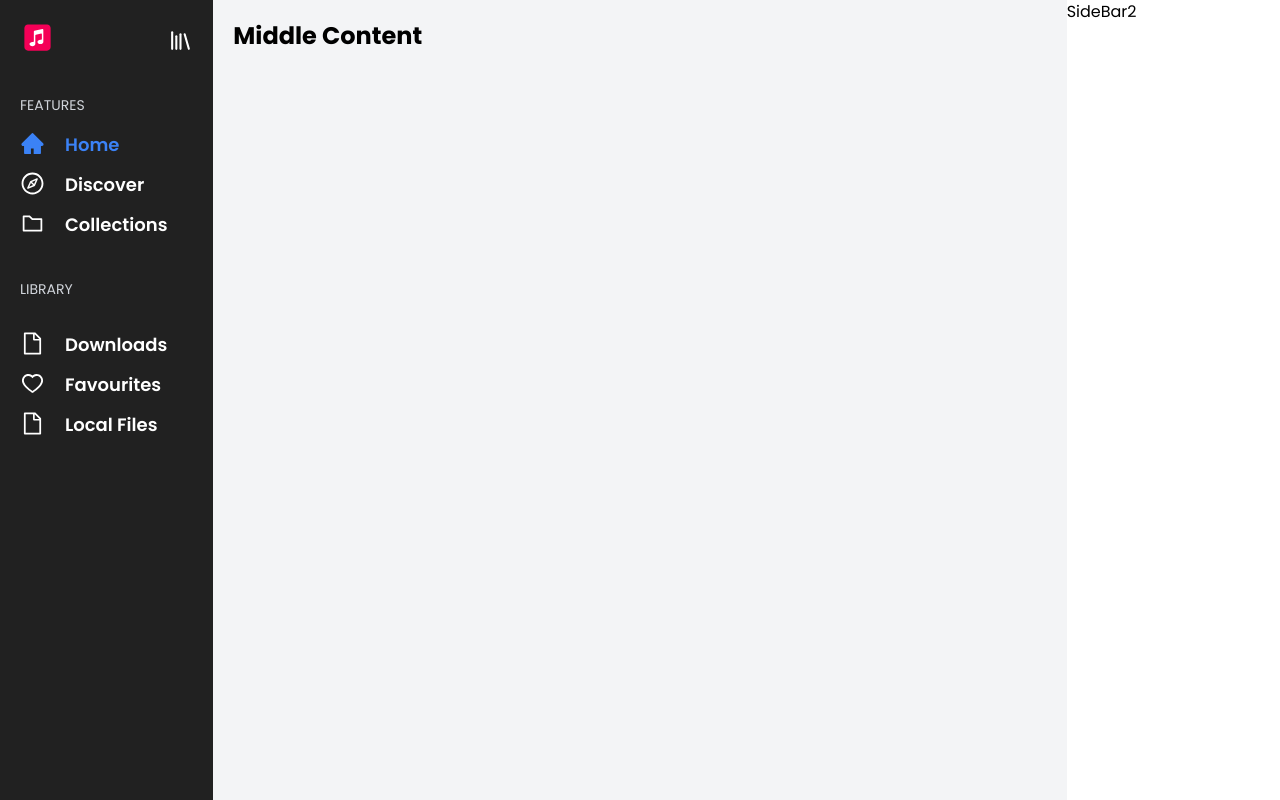
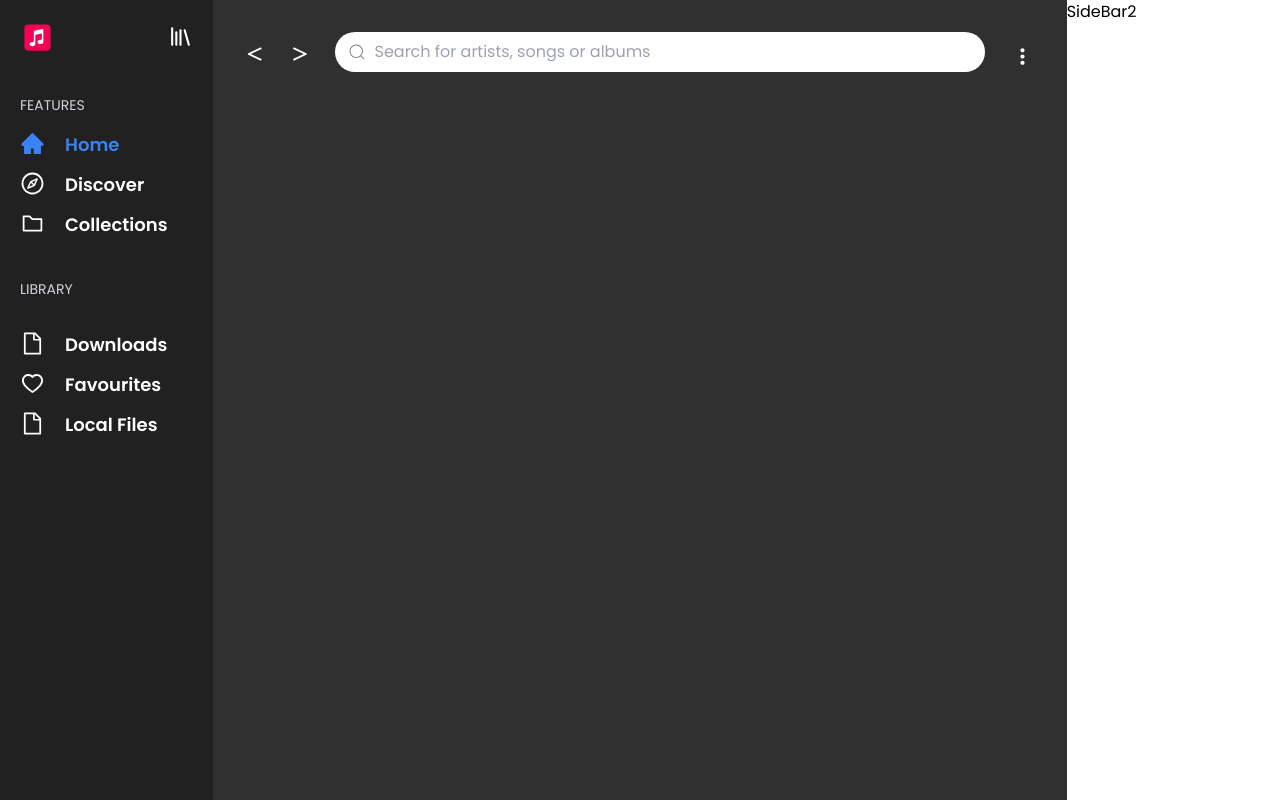
Before and after one commit to kirtanchandak/wemsc, a Next.js app: page / in a window 1280 px wide. Built offline with nearby package versions, Linux system fonts and the light colour scheme.

Commit message:
search bar done

```diff
--- a/app/page.tsx
+++ b/app/page.tsx
@@ -1,16 +1,16 @@
 // pages/index.tsx or pages/page.tsx
+import HomePage from "@/components/homepage/HomePage";
 import Sidebar1 from "@/components/sidebar/Sidebar1";
-import Sidebar2 from "@/components/sidebar/SideBar2";
+import Sidebar2 from "@/components/sidebar/Sidebar2";
 
 const Home: React.FC = () => {
   return (
-    <div className="flex h-screen">
+    <div className="flex">
       <div className="w-2/12">
         <Sidebar1 />
       </div>
-      <div className="flex-grow bg-gray-100 p-5">
-        <h1 className="text-2xl font-bold">Middle Content</h1>
-        {/* Add more middle content here */}
+      <div className="flex-grow">
+        <HomePage />
       </div>
       <div className="w-2/12">
         <Sidebar2 />
--- /dev/null
+++ b/components/homepage/Hero.tsx
@@ -0,0 +1,9 @@
+"use client"
+
+function Hero() {
+  return (
+    <div>Hero</div>
+  )
+}
+
+export default Hero
--- /dev/null
+++ b/components/homepage/HomePage.tsx
@@ -0,0 +1,17 @@
+"use client"
+
+import Searchbar from "./Searchbar"
+
+function HomePage() {
+  return (
+   <>
+    <div className="bg-secodary h-screen">
+        <div>
+            <Searchbar/>
+        </div>
+    </div>
+   </>
+  )
+}
+
+export default HomePage
--- /dev/null
+++ b/components/homepage/Searchbar.tsx
@@ -0,0 +1,35 @@
+"use client";
+
+import { PiGreaterThanBold } from "react-icons/pi";
+import { PiLessThanBold } from "react-icons/pi";
+import { BiDotsVerticalRounded } from "react-icons/bi";
+import { CiSearch } from "react-icons/ci";
+
+function Searchbar() {
+  return (
+    <>
+      <div className="flex p-8 justify-between">
+        <div className="flex gap-6 mt-3">
+          <PiLessThanBold size={20} color="white" />
+          <PiGreaterThanBold size={20} color="white" />
+        </div>
+        <div className="relative">
+          <input
+            type="text"
+            placeholder="Search for artists, songs or albums"
+            className="w-[650px] p-2 pl-10 bg-white rounded-full outline-none"
+          />
+          <CiSearch
+            className="absolute left-3 top-1/2 transform -translate-y-1/2 text-gray-500"
+            size={20}
+          />
+        </div>
+        <div className="mt-3">
+          <BiDotsVerticalRounded size={25} color="white" />
+        </div>
+      </div>
+    </>
+  );
+}
+
+export default Searchbar;
--- a/components/sidebar/Sidebar1.tsx
+++ b/components/sidebar/Sidebar1.tsx
@@ -64,7 +64,7 @@ function Sidebar1() {
       <div className="bg-primary text-white h-screen p-5">
         <div className="flex justify-between">
           <Image src={`/logo.svg`} alt="logo" width={35} height={35} />
-          <span className="mt-2">
+          <span className="mt-1">
             <LuLibrary size={25} />
           </span>
         </div>
--- a/tailwind.config.ts
+++ b/tailwind.config.ts
@@ -9,7 +9,8 @@ const config: Config = {
   theme: {
     extend: {
       colors: {
-        primary: "#212121"
+        primary: "#212121",
+        secodary: "#303030"
       }
     },
     fontFamily: {
```
Also changed, not shown: public/travis-banner.jpg (added).
